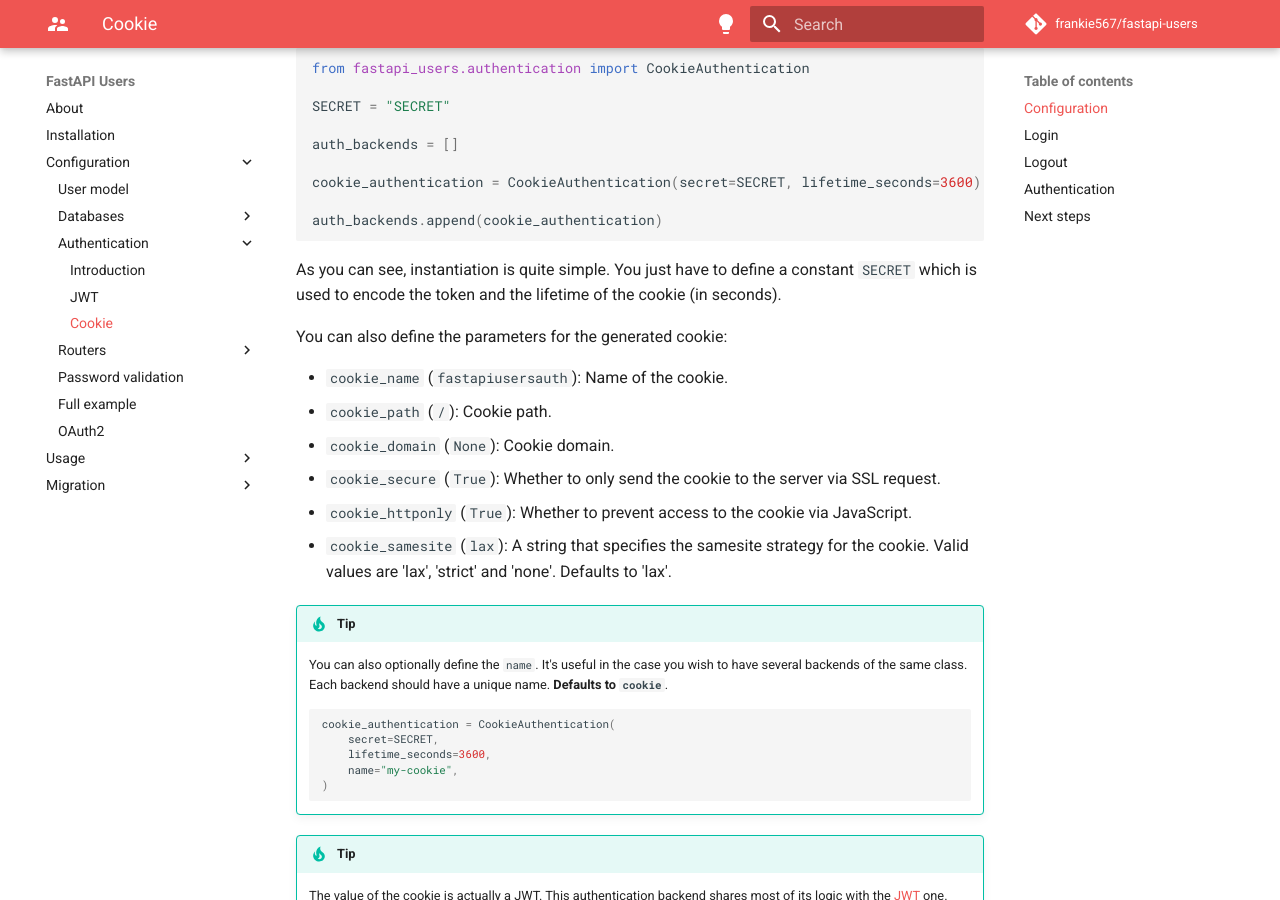
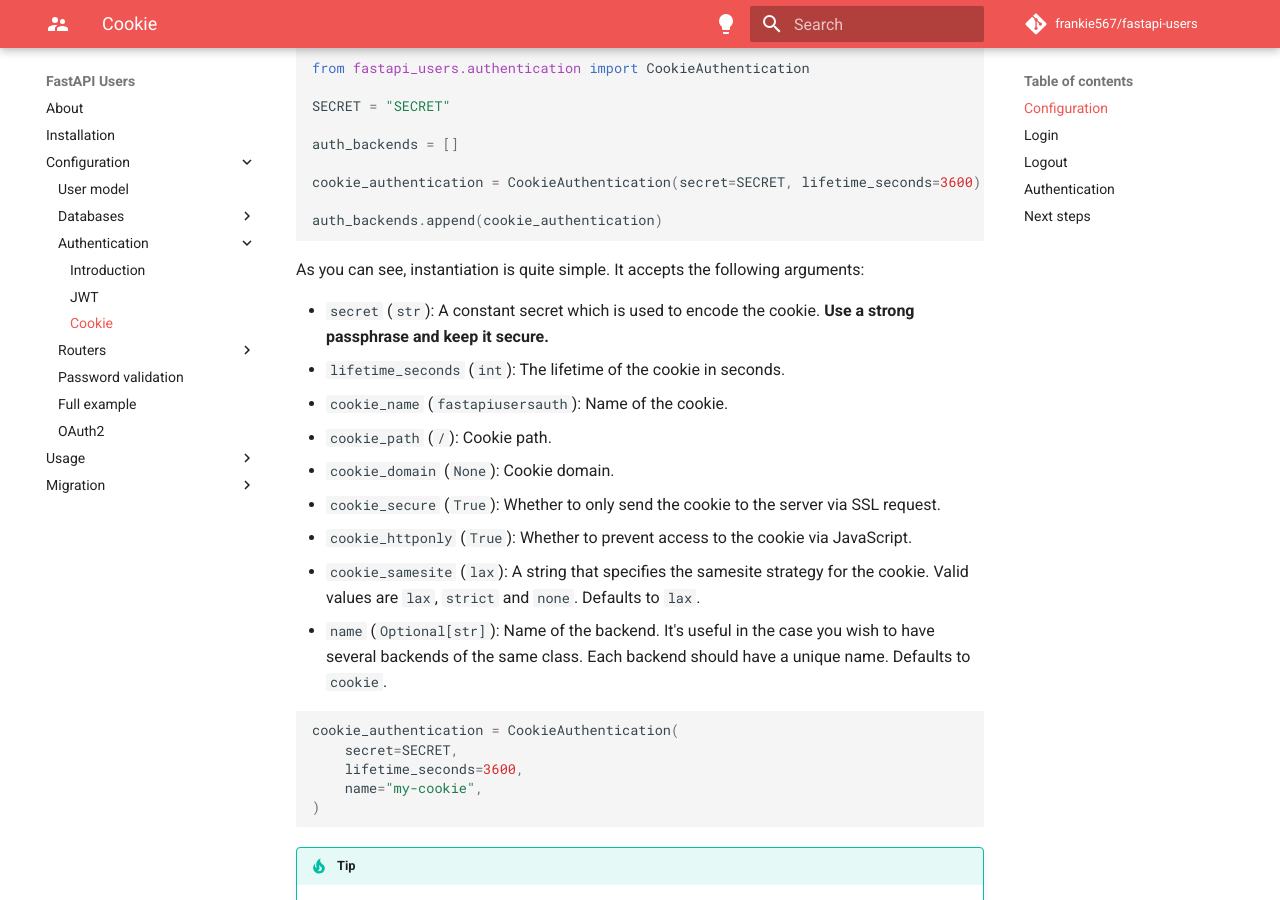
Before and after one commit to fastapi-users/fastapi-users, an MkDocs documentation site: the page built from docs/configuration/authentication/cookie.md, in a window 1280 px wide and 900 px high, scrolled down 299 px. Built offline with MkDocs 1.6.1 and Material for MkDocs 9.7.7, drawn with Linux system fonts in a browser that asks for light colours; comment, search, counter and statistics services are not loaded.

Commit message:
Improve consistency of authentication backend documentation

````diff
--- a/docs/configuration/authentication/cookie.md
+++ b/docs/configuration/authentication/cookie.md
@@ -16,27 +16,25 @@ cookie_authentication = CookieAuthentication(secret=SECRET, lifetime_seconds=360
 auth_backends.append(cookie_authentication)
 ```
 
-As you can see, instantiation is quite simple. You just have to define a constant `SECRET` which is used to encode the token and the lifetime of the cookie (in seconds).
+As you can see, instantiation is quite simple. It accepts the following arguments:
 
-You can also define the parameters for the generated cookie:
-
+* `secret` (`str`): A constant secret which is used to encode the cookie. **Use a strong passphrase and keep it secure.**
+* `lifetime_seconds` (`int`): The lifetime of the cookie in seconds.
 * `cookie_name` (`fastapiusersauth`): Name of the cookie.
 * `cookie_path` (`/`): Cookie path.
 * `cookie_domain` (`None`): Cookie domain.
 * `cookie_secure` (`True`): Whether to only send the cookie to the server via SSL request.
 * `cookie_httponly` (`True`): Whether to prevent access to the cookie via JavaScript.
-* `cookie_samesite` (`lax`): A string that specifies the samesite strategy for the cookie. Valid values are 'lax', 'strict' and 'none'. Defaults to 'lax'.
+* `cookie_samesite` (`lax`): A string that specifies the samesite strategy for the cookie. Valid values are `lax`, `strict` and `none`. Defaults to `lax`.
+* `name` (`Optional[str]`): Name of the backend. It's useful in the case you wish to have several backends of the same class. Each backend should have a unique name. Defaults to `cookie`.
 
-!!! tip
-    You can also optionally define the `name`. It's useful in the case you wish to have several backends of the same class. Each backend should have a unique name. **Defaults to `cookie`**.
-
-    ```py
-    cookie_authentication = CookieAuthentication(
-        secret=SECRET,
-        lifetime_seconds=3600,
-        name="my-cookie",
-    )
-    ```
+```py
+cookie_authentication = CookieAuthentication(
+    secret=SECRET,
+    lifetime_seconds=3600,
+    name="my-cookie",
+)
+```
 
 !!! tip
     The value of the cookie is actually a JWT. This authentication backend shares most of its logic with the [JWT](./jwt.md) one.
````
Also changed, not shown: docs/configuration/authentication/jwt.md (+4 -4 lines), 1 other file.
